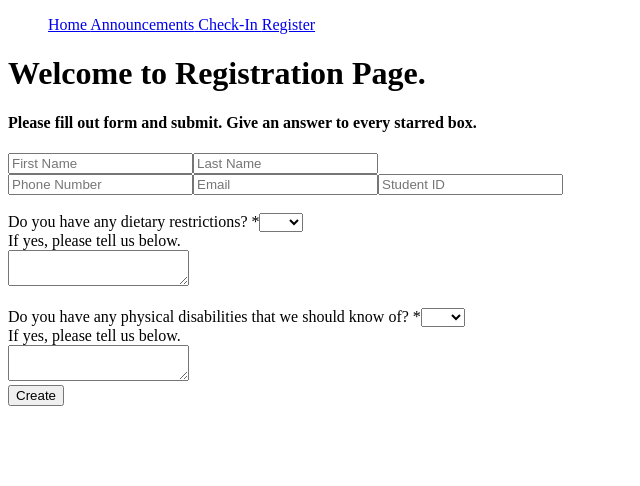
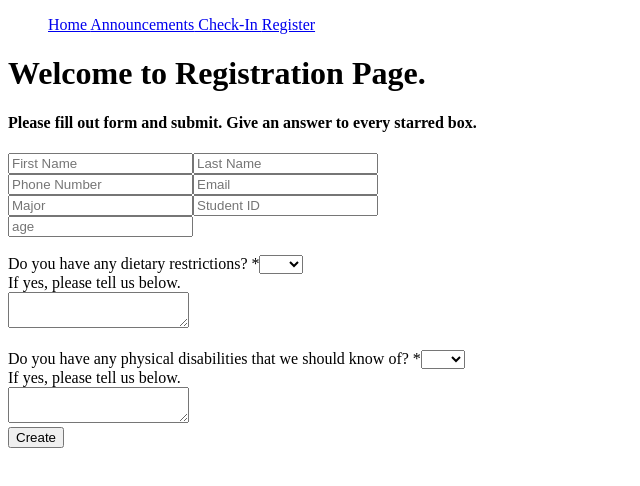
Before and after one commit to ilopezro/cruzhackschallenge, a React (Create React App) app: page /Register in a window 1280 px wide. Shown: the top 486 px of the page, without its empty margins (0-640 px from the left). Built offline with nearby package versions, Linux system fonts and the light colour scheme.

Commit message:
added age component to registration

```diff
--- a/src/components/Register.js
+++ b/src/components/Register.js
@@ -18,7 +18,11 @@ class Register extends Component {
           <br/>
           <input placeholder="Phone Number" name = "phoneNumber"/>
           <input placeholder="Email" name = "email" required/>
+          <br/>
+          <input placeholder="Major" name = "studentMajor" required />
           <input placeholder="Student ID" name = "studentID" required/>
+          <br/>
+          <input placeholder = "age" name = "studentAge" required/>
           <br/>
           <br/>
           <label>
```
